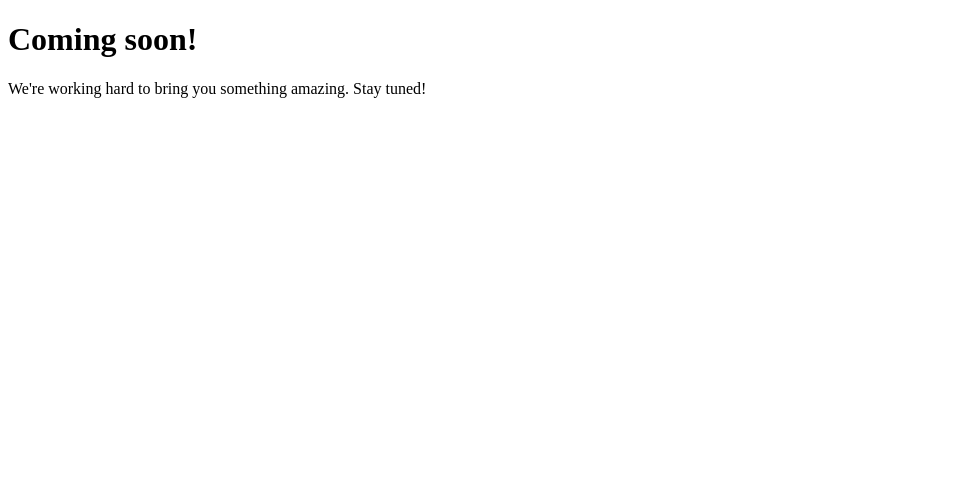
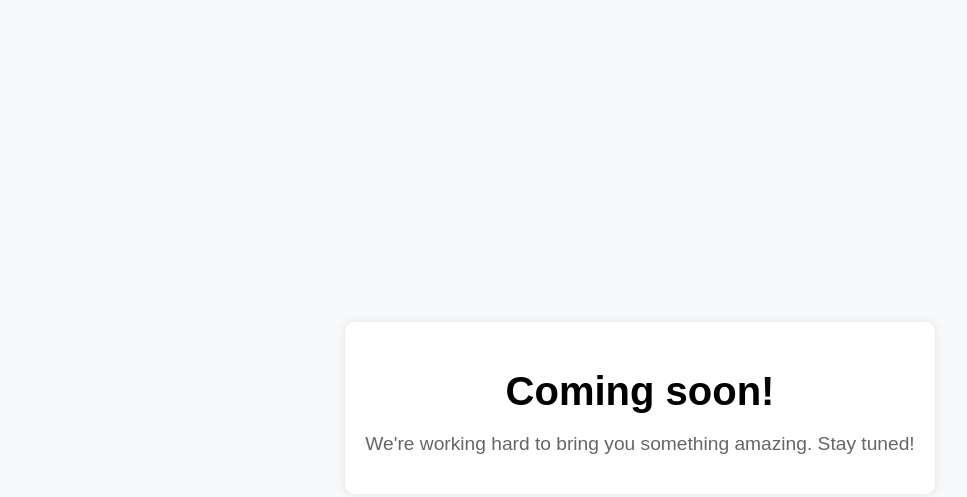
Before and after one commit to exratima/exratima, a plain HTML site: page home.html in a window 1280 px wide. Shown: the whole page, without its empty margins (0-967 px from the left). Drawn offline with Linux system fonts and the light colour scheme.

Commit message:
Update home.html

```diff
--- a/home.html
+++ b/home.html
@@ -4,6 +4,33 @@
     <meta charset="UTF-8">
     <meta name="viewport" content="width=device-width, initial-scale=1.0">
     <link rel="icon" type="image/x-icon" href="/favicon">
+    <title>Coming Soon</title>
+    <style>
+        body {
+            display: flex;
+            flex-direction: column;
+            justify-content: center;
+            align-items: center;
+            height: 100vh;
+            background-color: #f8f9fa;
+            font-family: Arial, sans-serif;
+            text-align: center;
+        }
+        .container {
+            padding: 20px;
+            background: white;
+            border-radius: 10px;
+            box-shadow: 0 0 10px rgba(0, 0, 0, 0.1);
+        }
+        h1 {
+            font-size: 2.5em;
+            margin-bottom: 10px;
+        }
+        p {
+            font-size: 1.2em;
+            color: #666;
+        }
+    </style>
 </head>
 <body>
     <div class="container">
```
